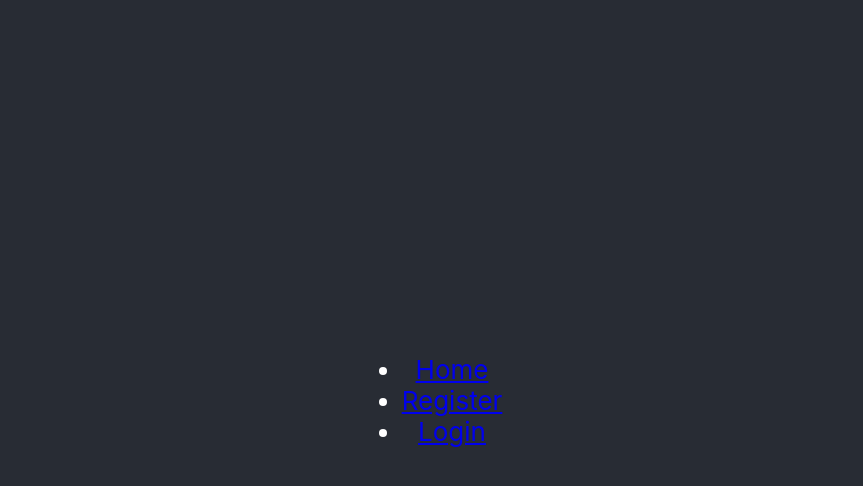
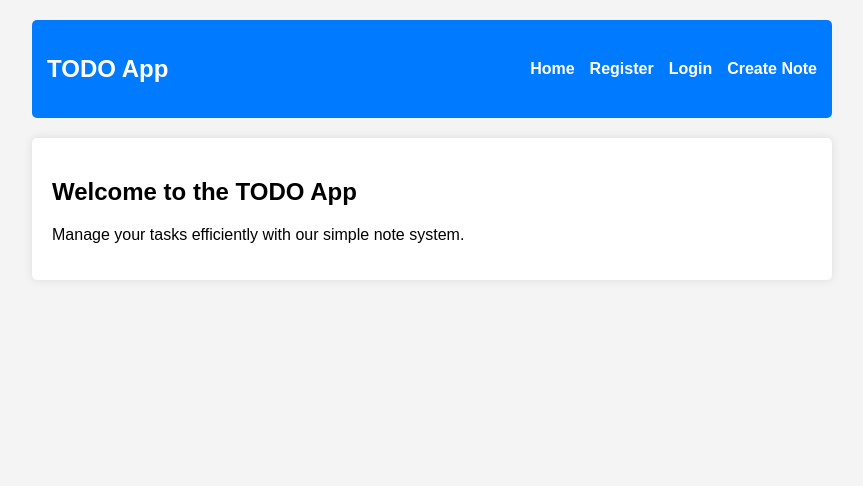
Before and after one commit to kozawanz/CicdFrontEnd, a React (Create React App) app: page / in a window 1280 px wide. Shown: the top 486 px of the page, without its empty margins (208-1071 px from the left). Built offline with nearby package versions, Linux system fonts and the light colour scheme.

Commit message:
Front create note implementation and Adding some style to my application

```diff
--- a/src/App.css
+++ b/src/App.css
@@ -1,38 +1,71 @@
-.App {
-  text-align: center;
+/* App.css */
+body {
+  font-family: Arial, sans-serif;
+  background-color: #f4f4f4;
+  margin: 0;
+  padding: 0;
 }
 
-.App-logo {
-  height: 40vmin;
-  pointer-events: none;
+.container {
+  width: 90%;
+  max-width: 800px;
+  margin: 0 auto;
+  padding: 20px;
 }
 
-@media (prefers-reduced-motion: no-preference) {
-  .App-logo {
-    animation: App-logo-spin infinite 20s linear;
-  }
+.navbar {
+  background-color: #007bff;
+  padding: 15px;
+  display: flex;
+  justify-content: space-between;
+  align-items: center;
+  border-radius: 5px;
 }
 
-.App-header {
-  background-color: #282c34;
-  min-height: 100vh;
-  display: flex;
-  flex-direction: column;
-  align-items: center;
-  justify-content: center;
-  font-size: calc(10px + 2vmin);
+.logo {
   color: white;
+  font-size: 1.5rem;
+  font-weight: bold;
 }
 
-.App-link {
-  color: #61dafb;
+.nav-links {
+  list-style: none;
+  display: flex;
+  gap: 15px;
 }
 
-@keyframes App-logo-spin {
-  from {
-    transform: rotate(0deg);
-  }
-  to {
-    transform: rotate(360deg);
-  }
+.nav-links li a {
+  color: white;
+  text-decoration: none;
+  font-weight: bold;
 }
+
+.content-box {
+  background: white;
+  padding: 20px;
+  border-radius: 5px;
+  box-shadow: 0px 0px 10px rgba(0, 0, 0, 0.1);
+  margin-top: 20px;
+}
+
+button {
+  background-color: #007bff;
+  color: white;
+  padding: 10px;
+  border: none;
+  border-radius: 5px;
+  cursor: pointer;
+  margin-top: 10px;
+}
+
+button:hover {
+  background-color: #0056b3;
+}
+
+input, textarea {
+  width: 100%;
+  padding: 10px;
+  margin-top: 5px;
+  border: 1px solid #ccc;
+  border-radius: 5px;
+}
--- a/src/App.js
+++ b/src/App.js
@@ -5,6 +5,8 @@ import Home from "./components/Home";
 import Register from "./components/Register";
 import Login from "./components/Login";
 import Logout from "./components/Logout";
+import CreateNote from "./components/NoteForm";
+import NoteForm from "./components/NoteForm";
 
 function App() {
   return (
@@ -16,6 +18,7 @@ function App() {
             <Route path="/register" element={<Register />} />
             <Route path="/login" element={<Login />} />
             <Route path="/logout" element={<Logout />} />
+            <Route path="/noteform" element={<NoteForm />} />
           </Routes>
         </BrowserRouter>
       </header>
--- a/src/components/Home.js
+++ b/src/components/Home.js
@@ -1,22 +1,26 @@
 import React from 'react';
 import {Link} from "react-router-dom";
+import "../App.css";
 
 function Home(props) {
     return (
-        <div>
-            <nav>
-                <ul>
-                    <li>
-                    <Link to="/">Home</Link>
-                    </li>
-                    <li>
-                    <Link to="/register">Register</Link>
-                    </li>
-                    <li>
-                    <Link to="/login">Login</Link>
-                    </li>
-                </ul>
-            </nav>
+         <div className="container">
+          {/* Navigation Bar */}
+          <nav className="navbar">
+            <h1 className="logo">TODO App</h1>
+            <ul className="nav-links">
+              <li><Link to="/">Home</Link></li>
+              <li><Link to="/register">Register</Link></li>
+              <li><Link to="/login">Login</Link></li>
+              <li><Link to="/noteform">Create Note</Link></li>
+            </ul>
+          </nav>
+
+          {/* Main Content */}
+          <div className="content-box">
+            <h2>Welcome to the TODO App</h2>
+            <p>Manage your tasks efficiently with our simple note system.</p>
+          </div>
         </div>
     );
 }
--- a/src/components/Login.js
+++ b/src/components/Login.js
@@ -1,6 +1,7 @@
 import React, {useEffect, useState} from 'react';
 import axios from "axios";
 import {BaseUrl} from "../constants";
+import "../App.css";
 
 function Login(props) {
     const [username, setUsername] = useState("")
@@ -43,6 +44,7 @@ function Login(props) {
           console.log(JSON.stringify(response.data));
           localStorage.setItem("Token", response.data.token);
           setErr("Login Successful");
+          window.location.href = "/logout";
         })
         .catch((error) => {
           console.log(error);
@@ -51,12 +53,12 @@ function Login(props) {
     }
 
     return (
-        <div>
-            <h1>Login</h1>
-            <p>Username: <input type="text" value={username} onChange={usernameChangeHandler} /> </p>
-            <p>Password: <input type="password" value={password} onChange={passwordChangeHandler} /> </p>
-            <button onClick={login}>Login</button>
-            <p>{Err}</p>
+        <div className="container content-box">
+          <h1>Login</h1>
+          <input type="text" placeholder="Username" value={username} onChange={(e) => setUsername(e.target.value)} />
+          <input type="password" placeholder="Password" value={password} onChange={(e) => setPassword(e.target.value)} />
+          <button onClick={() => login(username, password)}>Login</button>
+          <p>{Err}</p>
         </div>
     );
 }
--- a/src/components/Logout.js
+++ b/src/components/Logout.js
@@ -1,6 +1,7 @@
 import React, {useEffect, useState} from 'react';
 import axios from "axios";
 import {BaseUrl} from "../constants";
+import "../App.css";
 
 function Logout(props) {
     const [token, setToken] = useState("")
@@ -34,12 +35,10 @@ function Logout(props) {
     }
 
     return (
-        <div>
-            <h1>Logout</h1>
-            <p>
-                <button onClick={logout}>Logout</button>
-            </p>
-            <p>{Err}</p>
+        <div className="container content-box">
+          <h1>Logout</h1>
+          <button onClick={logout}>Logout</button>
+          <p>{Err}</p>
         </div>
     );
 }
--- /dev/null
+++ b/src/components/NoteForm.js
@@ -0,0 +1,55 @@
+// src/components/NoteForm.js
+import React, {useEffect, useState} from 'react';
+import axios from 'axios';
+import {BaseUrl} from "../constants";
+import "../App.css";
+
+const NoteForm = () => {
+    const [title, setTitle] = useState('');
+    const [content, setContent] = useState('');
+
+
+    function handleSubmit(event) {
+        event.preventDefault();
+        let data = JSON.stringify({
+            "title": title,
+            "content": content
+        });
+
+        let config = {
+            method: 'post',
+            maxBodyLength: Infinity,
+            url: BaseUrl + '/api/create/',
+            headers: {
+                'Authorization': 'Token ' + localStorage.getItem("Token"),
+                'Content-Type': 'application/json'
+            },
+            data: data
+        };
+
+        axios.request(config)
+            .then((response) => {
+                console.log(JSON.stringify(response.data));
+                alert("Created note successfully");
+                setTitle('');
+                setContent('');
+            })
+            .catch((error) => {
+                console.log(error);
+                alert(error.response.data);
+            });
+    }
+
+    return (
+        <div className="container content-box">
+          <h1>Create Note</h1>
+          <form onSubmit={(e) => handleSubmit(e, title, content)}>
+            <input type="text" value={title} onChange={(e) => setTitle(e.target.value)} placeholder="Title" required />
+            <textarea value={content} onChange={(e) => setContent(e.target.value)} placeholder="Content" required />
+            <button type="submit">Create Note</button>
+          </form>
+        </div>
+    );
+};
+
+export default NoteForm;
--- a/src/components/Register.js
+++ b/src/components/Register.js
@@ -1,6 +1,7 @@
 import React, {useState} from 'react';
 import {BaseUrl} from "../constants";
 import axios from "axios";
+import "../App.css";
 
 function Register(props) {
     const [username, setUsername] = useState("")
@@ -54,13 +55,13 @@ function Register(props) {
     }
 
     return (
-        <div>
-            <h1>Register</h1>
-            <p>Username: <input type="text" value={username} onChange={usernameChangeHandler} /> </p>
-            <p>Email: <input type="text" value={email} onChange={emailChangeHandler} /> </p>
-            <p>Password: <input type="password" value={password} onChange={passwordChangeHandler} /> </p>
-            <button onClick={register}>Register</button>
-            <p>{Err}</p>
+        <div className="container content-box">
+          <h1>Register</h1>
+          <input type="text" placeholder="Username" value={username} onChange={(e) => setUsername(e.target.value)} />
+          <input type="email" placeholder="Email" value={email} onChange={(e) => setEmail(e.target.value)} />
+          <input type="password" placeholder="Password" value={password} onChange={(e) => setPassword(e.target.value)} />
+          <button onClick={() => register(username, email, password)}>Register</button>
+          <p>{Err}</p>
         </div>
     );
 }
```
Also changed, not shown: 1 other file (tests, documents, lock files or other folders).
